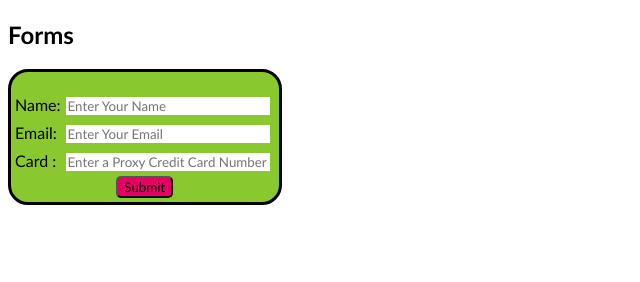
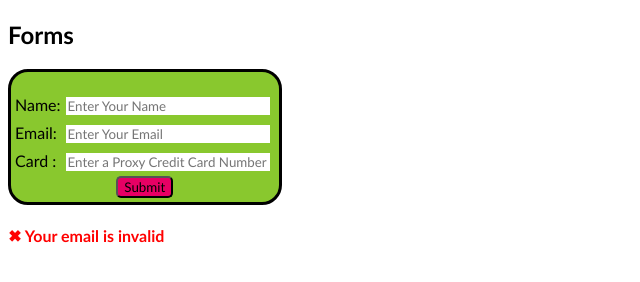
Before and after one commit to LukeWebster-Khan/Form-Validation, a plain HTML site: page index.html in a window 1280 px wide. Shown: the whole page, without its empty margins (0-640 px from the left). Drawn offline with Linux system fonts and the light colour scheme.

Commit message:
added id to email input

```diff
--- a/index.html
+++ b/index.html
@@ -23,9 +23,7 @@
         </p>
         <p class="email-fr">
           <label>Email:</label>
-          <input type="text"
-                 placeholder="Enter Your Email"
-                 id='eInput' />
+          <input type="text" placeholder="Enter Your Email" id="eInput" />
         </p>
         <p class="card-fr">
           <label>Card :</label>
@@ -41,6 +39,9 @@
         <p id="capital" class="invalid">An Uppercase letter</p>
         <p id="length" class="invalid">A minimum of 8 characters</p>
       </div>
+      <div id="eMsg">
+        <h4 id="validEmail" class="invalid">Your email is invalid</h4>
+      </div>
     </form>
     <script src="/Form-Validation/script.js"></script>
   </body>
```
